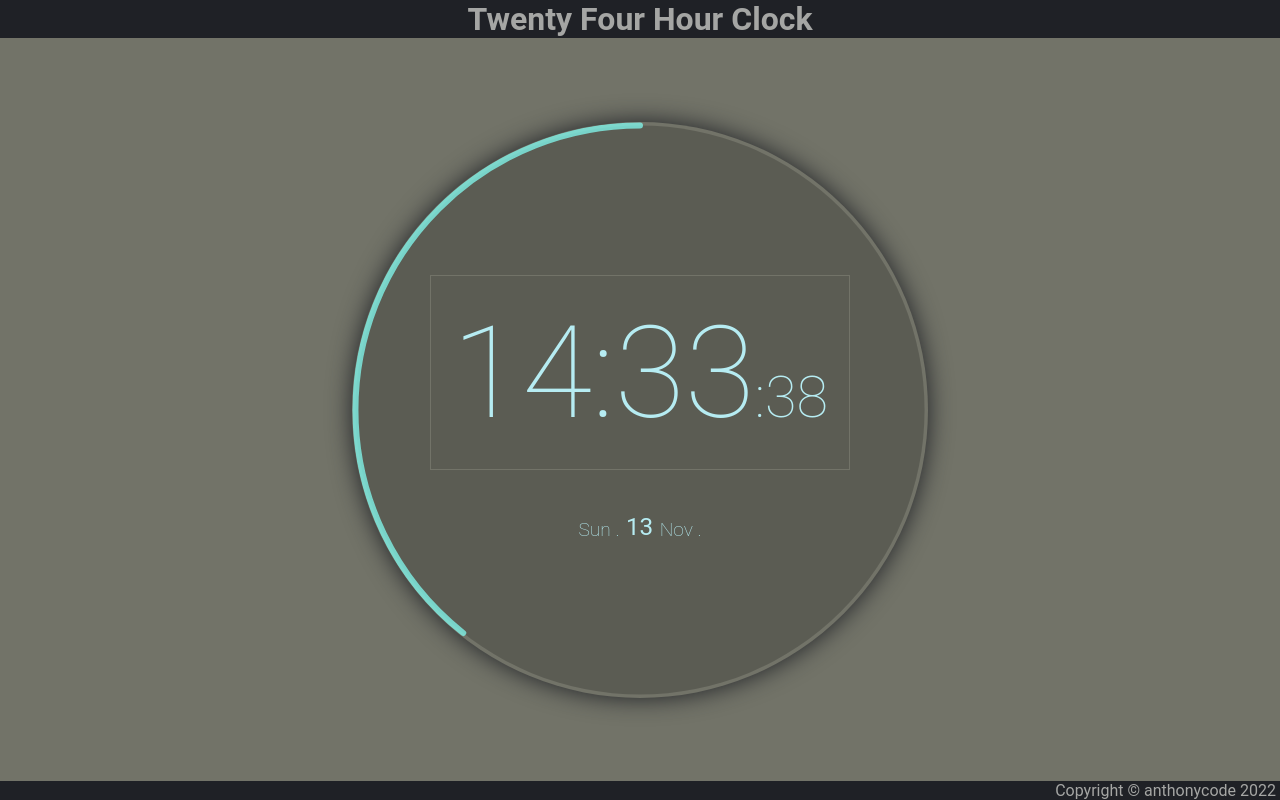
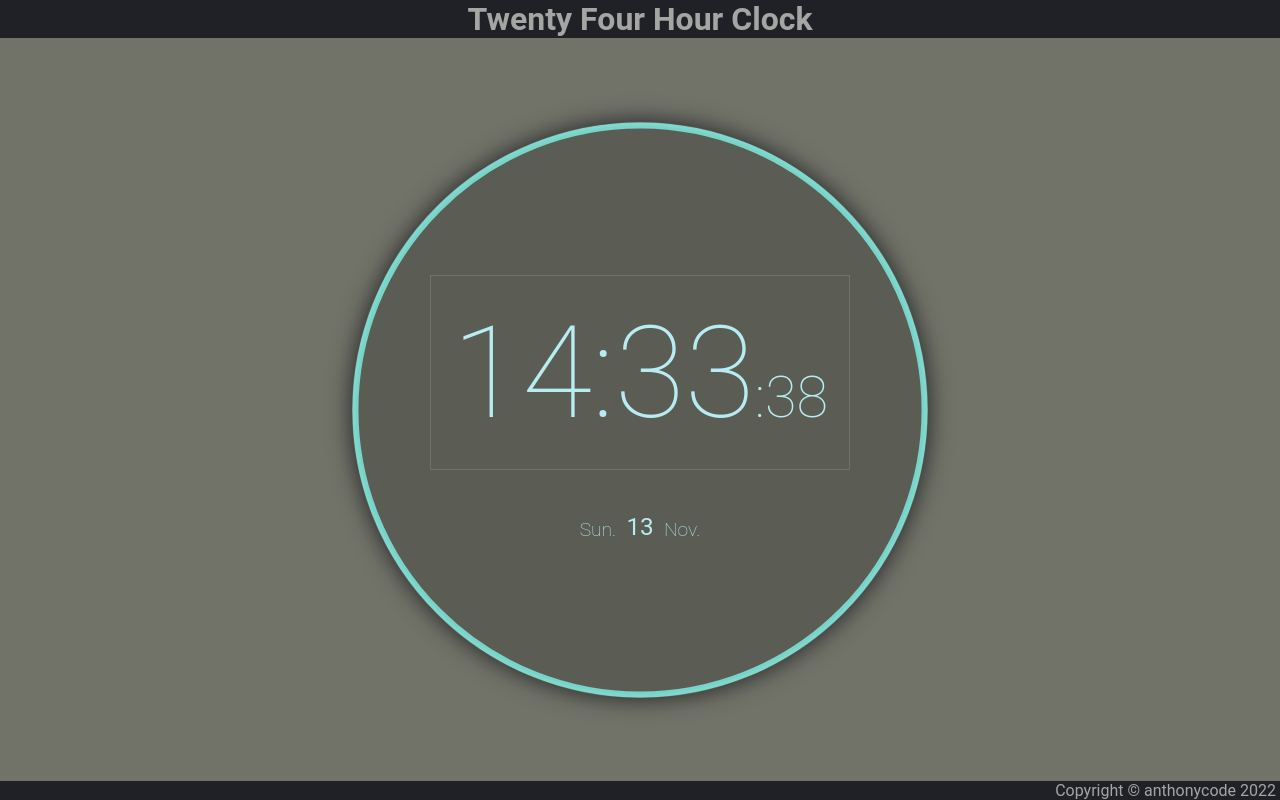
Before and after one commit to anthonytastet/twenty-four-hour-clock, a React (Create React App) app: page / in a window 1280 px wide. Built offline with nearby package versions, Linux system fonts and the light colour scheme.

Commit message:
Refactor time and date

```diff
--- a/src/Clock.js
+++ b/src/Clock.js
@@ -4,23 +4,22 @@ import { format } from 'date-fns';
 const Clock = () => {
 	//current date
 	let date = {
-		myDayWord: format(new Date(), 'EEE') + ' .',
-		myDayNumber: format(new Date(), 'dd'),
-		myMonthWord: format(new Date(), 'LLL') + ' .',
+		weekDay: format(new Date(), 'EEE') + '.',
+		monthDay: format(new Date(), 'd'),
+		month: format(new Date(), 'LLL') + '.',
 	};
-	console.log(date);
 
 	//current time
 	let time = {
-		myHours: new Date().getHours(),
-		myMinutes: new Date().getMinutes(),
-		mySeconds: new Date().getSeconds(),
+		hours: format(new Date(), 'HH'),
+		minutes: format(new Date(), 'mm'),
+		seconds: format(new Date(), 'ss'),
 	};
 
 	//angle calculation from numeric time values
-	let secondsRatio = time.mySeconds / 60;
-	let minutesRatio = (secondsRatio + time.myMinutes) / 60;
-	let hoursRatio = (minutesRatio + time.myHours) / 24;
+	let secondsRatio = time.seconds / 60;
+	let minutesRatio = (secondsRatio + time.minutes) / 60;
+	let hoursRatio = (minutesRatio + time.hours) / 24;
 	let angle = {
 		secondsAngle: secondsRatio * 360,
 		minutesAngle: minutesRatio * 360,
@@ -56,15 +55,9 @@ const Clock = () => {
 			<div className='clock__text__container'>
 				<div className='clock__time__container'>
 					<div className='clock__time'>
-						<span className='hours'>
-							{time.myHours < 10 ? '0' + time.myHours : time.myHours}
-						</span>
-						<span className='minutes'>
-							:{time.myMinutes < 10 ? '0' + time.myMinutes : time.myMinutes}
-						</span>
-						<span className='seconds'>
-							:{time.mySeconds < 10 ? '0' + time.mySeconds : time.mySeconds}
-						</span>
+						<span className='hours'>{time.hours}</span>
+						<span className='minutes'>:{time.minutes}</span>
+						<span className='seconds'>:{time.seconds}</span>
 					</div>
 				</div>
 				<a
@@ -73,9 +66,9 @@ const Clock = () => {
 					rel='noopener noreferrer'
 				>
 					<div className='clock__date__container'>
-						<span className='day--word'>{date.myDayWord}</span>
-						<span className='day--number'>{date.myDayNumber}</span>
-						<span className='month--word'>{date.myMonthWord}</span>
+						<span className='day--word'>{date.weekDay}</span>
+						<span className='day--number'>{date.monthDay}</span>
+						<span className='month--word'>{date.month}</span>
 					</div>
 				</a>
 			</div>
--- a/src/style1.css
+++ b/src/style1.css
@@ -169,7 +169,7 @@ footer {
 	flex-direction: row;
 	justify-content: center;
 	align-items: flex-end;
-	gap: 0.5vw;
+	gap: 0.8vw;
 }
 
 .clock__text__container .day--number {
```
